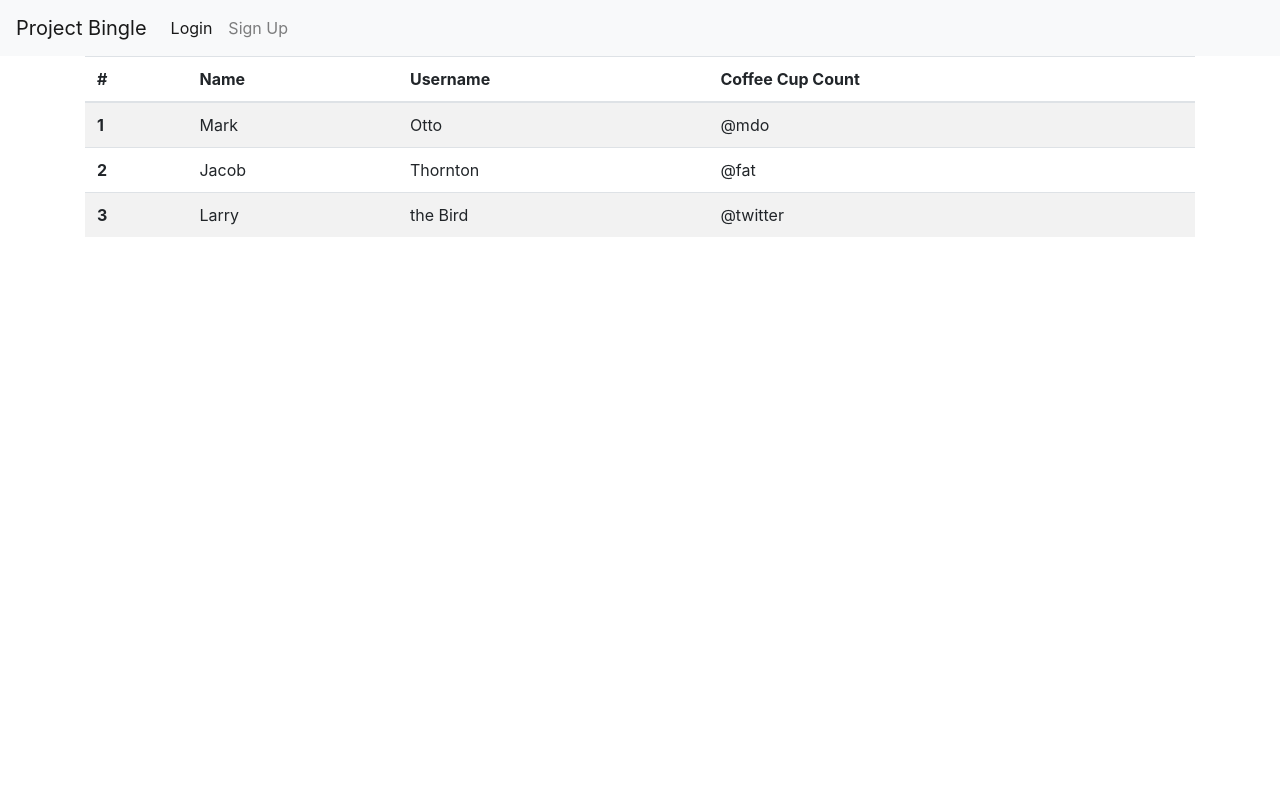
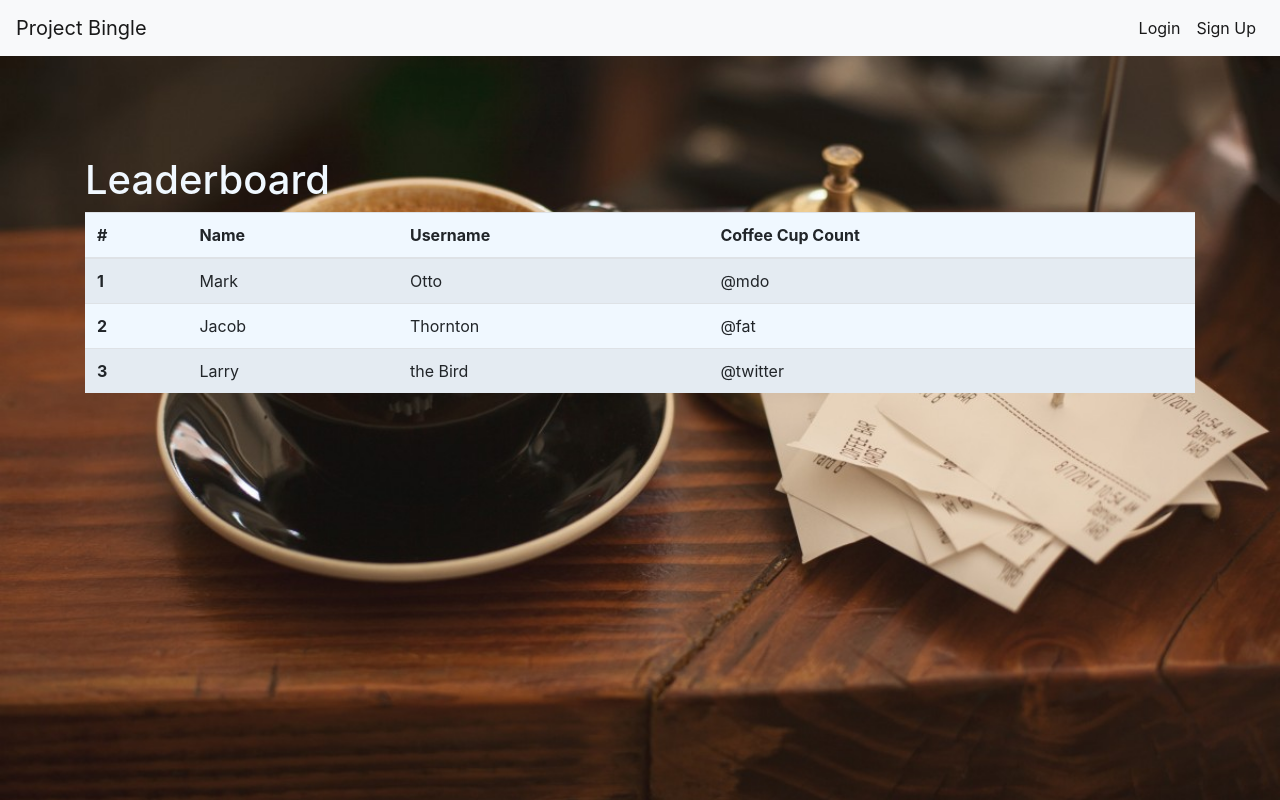
Before and after one commit to ajevans99/project-bingle, a Django app: page /coffee/ in a window 1280 px wide. Run offline with Django 3.2, Linux system fonts and the light colour scheme; some libraries are stand-ins or nearby versions.

Commit message:
commit base

```diff
--- a/project_bingle/static/coffee/style.css
+++ b/project_bingle/static/coffee/style.css
@@ -1,3 +1,13 @@
+body {
+    background-image:url('../coffee/bell_bills_caf_cappuccino_cash_register_checkout_coffee_cup-985852.jpg!d.jpeg') !important;
+    background-size: 100%;
+}
+table {
+    background-color: aliceblue;
+
+}
+.top-buffer { margin-top: 100px;}
+
 h1 {
-    color: green;
+    color: aliceblue;
 }
--- /dev/null
+++ b/project_bingle/templates/base.html
@@ -0,0 +1,30 @@
+{% load bootstrap4 %}
+
+{# Load CSS and JavaScript #}
+{% bootstrap_css %}
+{% bootstrap_javascript jquery='full' %}
+
+{# Load custom CSS #}
+{% load static %}
+<link rel="stylesheet" type="text/css" href="{% static 'coffee/style.css' %}"/>
+
+<nav class="navbar navbar-expand-lg navbar-light bg-light">
+  <a class="navbar-brand" href="#">Project Bingle</a>
+  <button class="navbar-toggler" type="button" data-toggle="collapse" data-target="#navbarNav" aria-controls="navbarNav" aria-expanded="false" aria-label="Toggle navigation">
+    <span class="navbar-toggler-icon"></span>
+  </button>
+  <div class="collapse navbar-collapse" id="navbarNav">
+    <ul class="navbar-nav mr-auto">
+    </ul>
+    <ul class="navbar-nav">
+      <li class="nav-item active">
+        <a class="nav-link" href="#">Login <span class="sr-only">(current)</span></a>
+      </li>
+      <li class="nav-item active">
+        <a class="nav-link" href="#">Sign Up</a>
+
+    </ul>
+  </div>
+</nav>
+
+{% block content %}{% endblock content %}
--- a/project_bingle/templates/index.html
+++ b/project_bingle/templates/index.html
@@ -1,36 +1,9 @@
-{% load bootstrap4 %}
+{% extends "base.html" %}
 
-{# Load CSS and JavaScript #}
-{% bootstrap_css %}
-{% bootstrap_javascript jquery='full' %}
-
-{# Load custom CSS #}
-{% load static %}
-<link rel="stylesheet" type="text/css" href="{% static 'coffee/style.css' %}"/>
-
-
-<nav class="navbar navbar-expand-lg navbar-light bg-light">
-  <a class="navbar-brand" href="#">Project Bingle</a>
-  <button class="navbar-toggler" type="button" data-toggle="collapse" data-target="#navbarNav" aria-controls="navbarNav" aria-expanded="false" aria-label="Toggle navigation">
-    <span class="navbar-toggler-icon"></span>
-  </button>
-  <div class="collapse navbar-collapse" id="navbarNav">
-    <ul class="navbar-nav">
-      <li class="nav-item active">
-        <a class="nav-link" href="#">Login <span class="sr-only">(current)</span></a>
-      </li>
-      <li class="nav-item">
-        <a class="nav-link" href="#">Sign Up</a>
-
-    </ul>
-  </div>
-</nav>
-
+{% block content %}
 <div class="container">
 
-
-
-
+    <h1 class="top-buffer">Leaderboard</h1>
     <table class="table table-striped">
   <thead>
     <tr>
@@ -62,3 +35,4 @@
   </tbody>
 </table>
 </div>
+{% endblock content %}
```
Also changed, not shown: project_bingle/static/coffee/8I4fxm.jpeg (added), project_bingle/static/coffee/bell_bills_caf_cappuccino_cash_register_checkout_coffee_cup-985852.jpg!d.jpeg (added).
